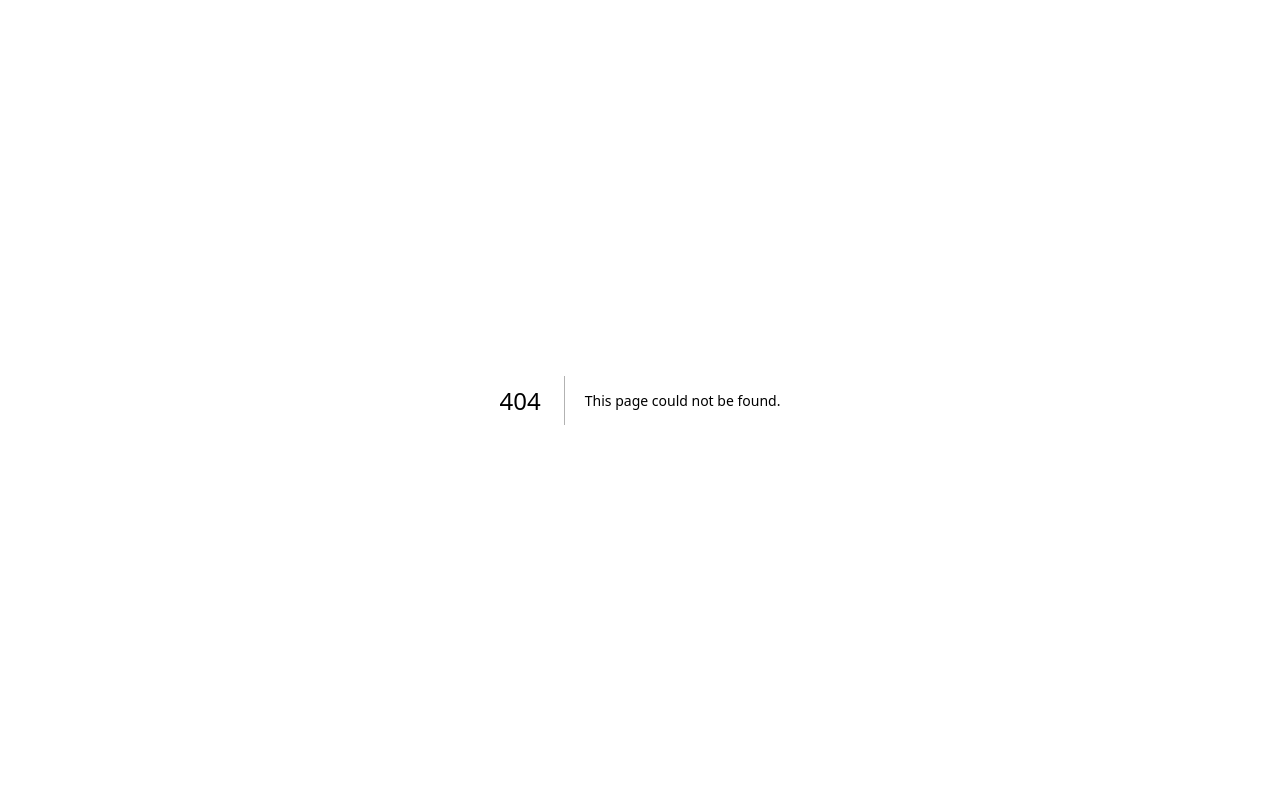
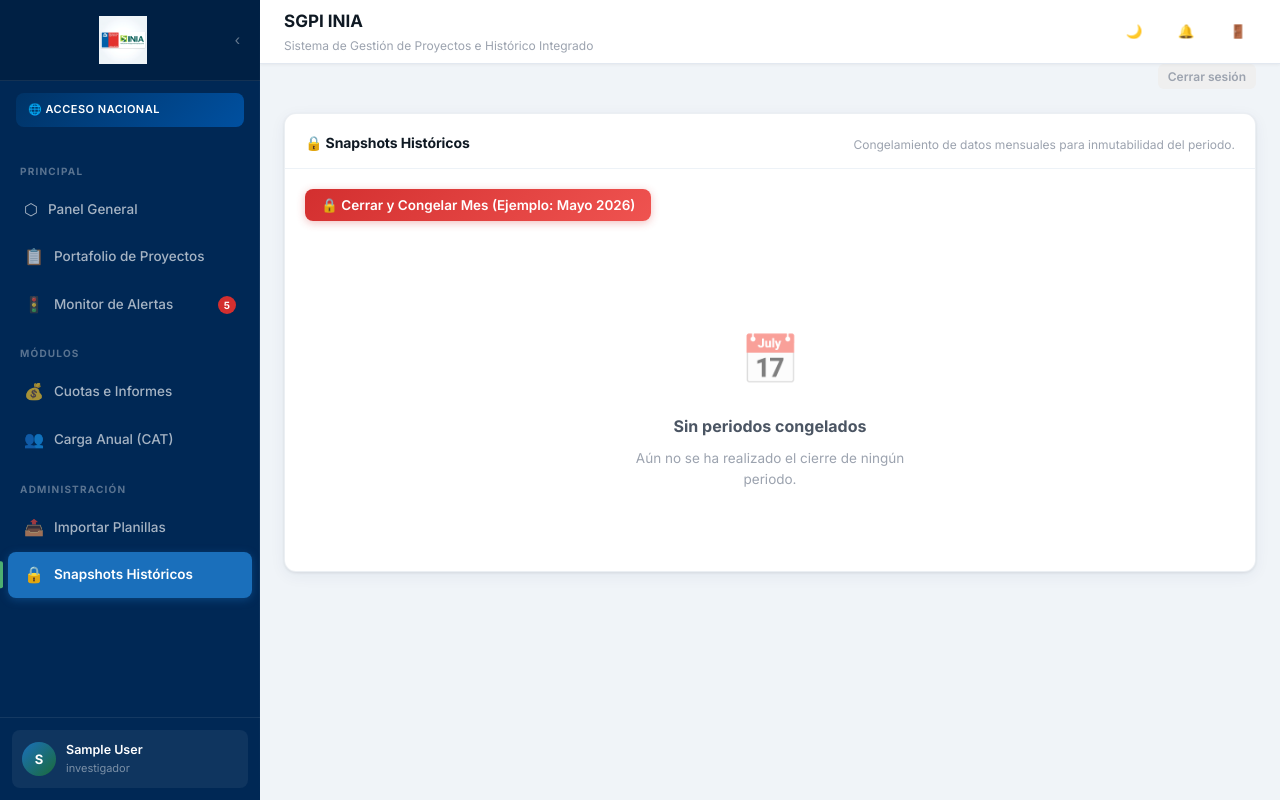
Before and after one commit to chrinube-art/sgpi-art, a Next.js app: page /snapshots in a window 1280 px wide. Before the commit this address had no page. Built offline with nearby package versions, Linux system fonts and the light colour scheme; no server answers; sample sign-in values are in the browser's storage.

Commit message:
Add missing dashboard pages

```diff
--- /dev/null
+++ b/src/app/(dashboard)/snapshots/page.tsx
@@ -0,0 +1,35 @@
+'use client'
+
+export default function SnapshotsPage() {
+  const handleCerrarMes = async () => {
+    const res = await fetch('/api/snapshot', {
+      method: 'POST',
+      headers: { 'Content-Type': 'application/json' },
+      body: JSON.stringify({ periodo: '2026-05' })
+    })
+    const data = await res.json()
+    alert(data.message || data.error)
+  }
+
+  return (
+    <div className="card">
+      <div className="card-header">
+        <h2 className="card-title">🔒 Snapshots Históricos</h2>
+        <div className="card-subtitle">Congelamiento de datos mensuales para inmutabilidad del periodo.</div>
+      </div>
+      <div className="card-body">
+        <div style={{ marginBottom: 24 }}>
+          <button className="btn btn-rojo" onClick={handleCerrarMes}>
+            🔒 Cerrar y Congelar Mes (Ejemplo: Mayo 2026)
+          </button>
+        </div>
+
+        <div className="empty-state" style={{ marginTop: 40 }}>
+          <div className="empty-icon">📅</div>
+          <div className="empty-title">Sin periodos congelados</div>
+          <div className="empty-text">Aún no se ha realizado el cierre de ningún periodo.</div>
+        </div>
+      </div>
+    </div>
+  )
+}
```
Also changed, not shown: src/app/(dashboard)/cuotas/page.tsx (added, +17 -0 lines), src/app/(dashboard)/semaforos/page.tsx (added, +17 -0 lines), src/app/(dashboard)/usuarios/page.tsx (added, +41 -0 lines).
